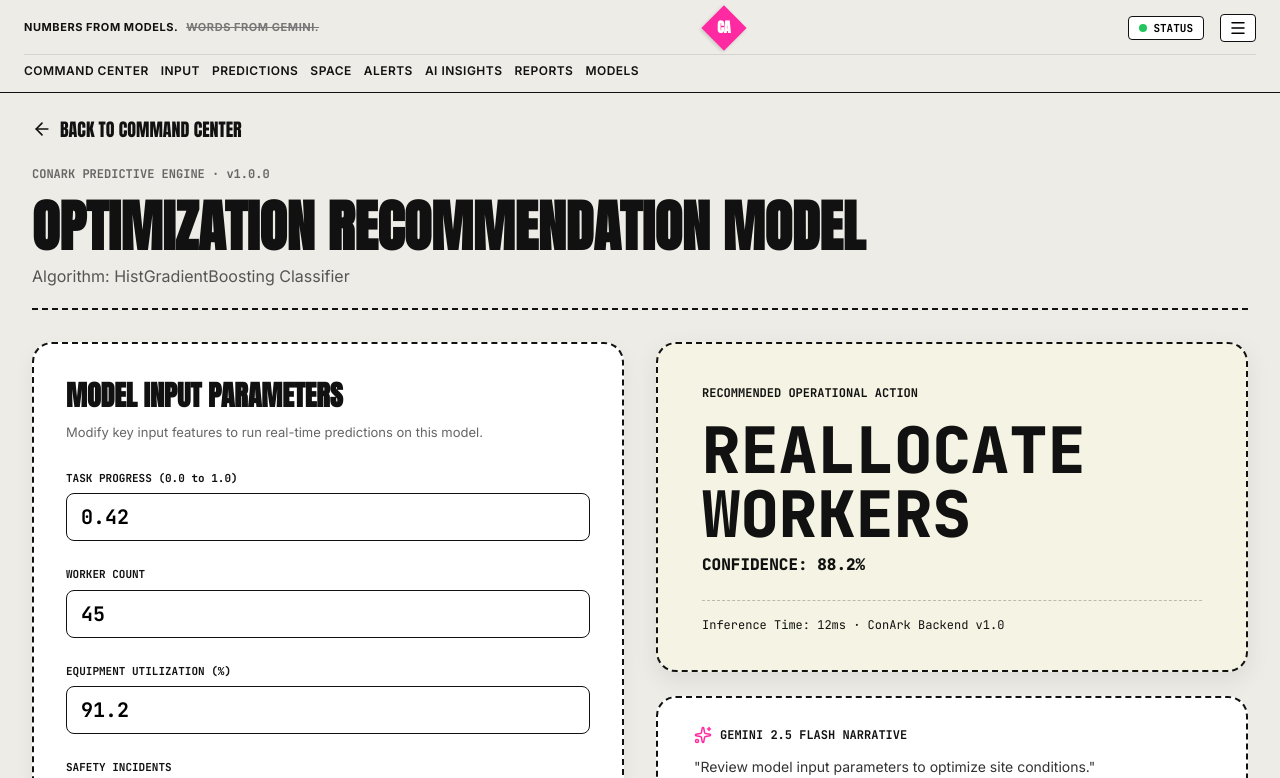
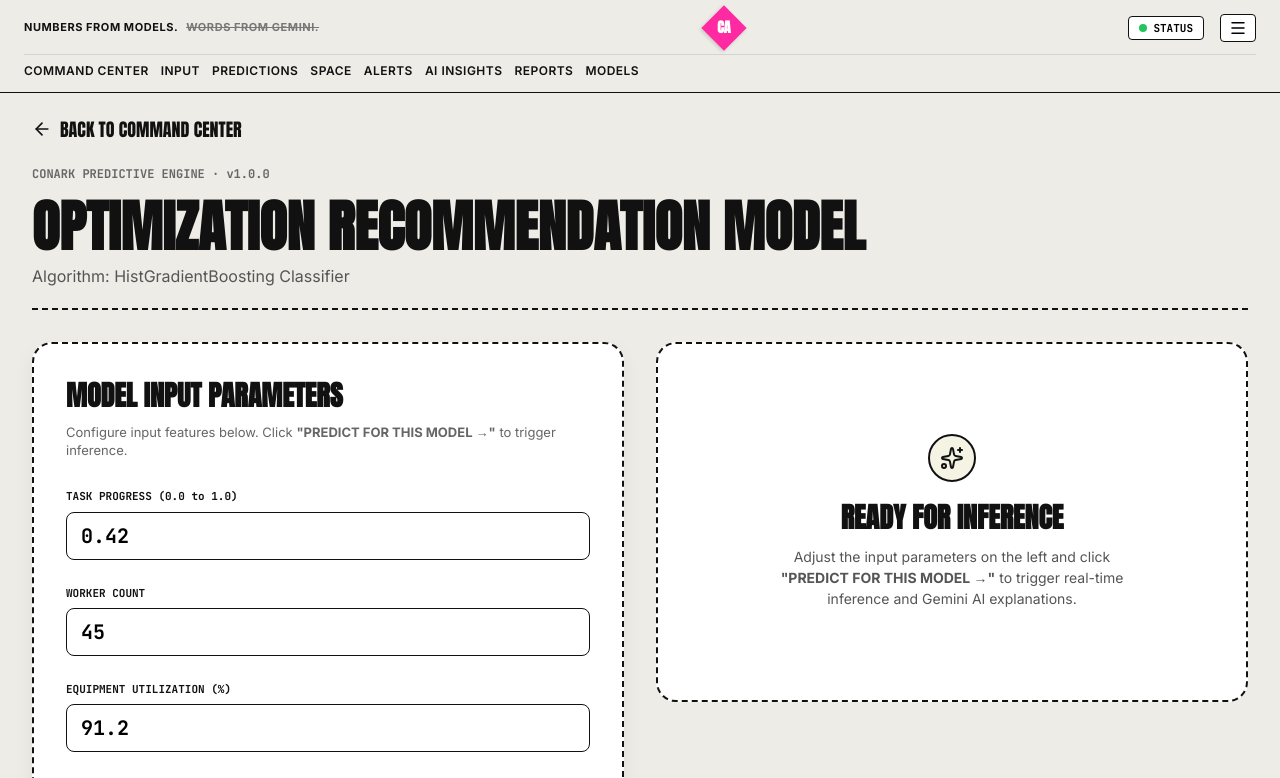
Before and after one commit to shubham392007-sketch/ConArk_Systems, a React (Vite) app in the folder frontend/: page /model/optimization in a window 1280 px wide. Shown: the top 778 px of the page. Built offline with nearby package versions, Linux system fonts and the light colour scheme; no server answers.

Commit message:
fix: disable auto-prediction on model detail page load; trigger prediction and tailored Gemini 2.5 Flash explanations strictly on button click

```diff
--- a/frontend/src/pages/ModelDetailPage.tsx
+++ b/frontend/src/pages/ModelDetailPage.tsx
@@ -1,4 +1,4 @@
-import React, { useState, useEffect } from 'react';
+import React, { useState } from 'react';
 import { useParams, Link } from 'react-router-dom';
 import { ArrowLeft, Sparkles } from 'lucide-react';
 import { analyzeProjectIntelligence } from '../services/api';
@@ -7,6 +7,7 @@
 export const ModelDetailPage: React.FC = () => {
   const { modelId } = useParams<{ modelId: string }>();
   const [loading, setLoading] = useState(false);
+  const [hasPredicted, setHasPredicted] = useState(false);
   const [result, setResult] = useState<any>(null);
 
   const [inputs, setInputs] = useState<OperationalInputs>({
@@ -33,7 +34,7 @@
           version: 'v1.0.0',
           color: '#FFFFFF',
           outputLabel: 'PREDICTED PERFORMANCE CLASS',
-          fields: ['task_progress', 'worker_count', 'equipment_utilization_rate']
+          explanationKey: 'performance_explanation'
         };
       case 'risk':
         return {
@@ -42,7 +43,7 @@
           version: 'v1.0.0',
           color: '#4FC3F7',
           outputLabel: 'PREDICTED OPERATIONAL RISK SCORE',
-          fields: ['safety_incidents', 'vibration_level', 'temperature']
+          explanationKey: 'risk_explanation'
         };
       case 'cost':
         return {
@@ -51,7 +52,7 @@
           version: 'v1.0.0',
           color: '#E4FF5B',
           outputLabel: 'PREDICTED COST DEVIATION',
-          fields: ['material_usage', 'energy_consumption', 'worker_count']
+          explanationKey: 'cost_explanation'
         };
       case 'time':
         return {
@@ -60,7 +61,7 @@
           version: 'v1.0.0',
           color: '#7CFFA6',
           outputLabel: 'PREDICTED TIME DEVIATION (DAYS)',
-          fields: ['task_progress', 'machinery_status', 'material_shortage_alert']
+          explanationKey: 'schedule_explanation'
         };
       case 'optimization':
       default:
@@ -70,32 +71,37 @@
           version: 'v1.0.0',
           color: '#F5F3E3',
           outputLabel: 'RECOMMENDED OPERATIONAL ACTION',
-          fields: ['equipment_utilization_rate', 'worker_count', 'task_progress']
+          explanationKey: 'optimization_explanation'
         };
     }
   };
 
   const config = getModelConfig(modelId);
 
+  // Manual Trigger ONLY — No automatic execution on load!
   const runPrediction = async () => {
     setLoading(true);
     try {
       const data = await analyzeProjectIntelligence(inputs);
       setResult(data);
+      setHasPredicted(true);
     } catch (e) {
       console.error(e);
+      alert('Failed to execute prediction: ' + e);
     } finally {
       setLoading(false);
     }
   };
 
-  useEffect(() => {
-    runPrediction();
-  }, [modelId]);
+  const getGeminiExplanation = () => {
+    if (!result?.gemini_report?.report) return null;
+    const report = result.gemini_report.report;
+    return report[config.explanationKey] || report.executive_summary || "Gemini analysis generated based on updated model inputs.";
+  };
 
   return (
     <div style={{ maxWidth: '1650px', margin: '0 auto', padding: '24px 32px 64px 32px' }}>
-      {/* Back Button */}
+      {/* Back Navigation Link */}
       <Link
         to="/"
         style={{
@@ -134,7 +140,7 @@
             MODEL INPUT PARAMETERS
           </h2>
           <p style={{ fontSize: '13px', color: '#666666', fontFamily: 'Inter, sans-serif', marginBottom: '24px' }}>
-            Modify key input features to run real-time predictions on this model.
+            Configure input features below. Click <strong>"PREDICT FOR THIS MODEL →"</strong> to trigger inference.
           </p>
 
           <div style={{ display: 'flex', flexDirection: 'column', gap: '20px' }}>
@@ -220,7 +226,7 @@
               />
             </div>
 
-            {/* PREDICT BUTTON */}
+            {/* PREDICT BUTTON — MANUAL TRIGGER */}
             <button
               onClick={runPrediction}
               disabled={loading}
@@ -237,7 +243,7 @@
                 letterSpacing: '0.04em'
               }}
             >
-              {loading ? 'RUNNING INFERENCE...' : 'PREDICT FOR THIS MODEL →'}
+              {loading ? 'RUNNING INFERENCE & GEMINI...' : 'PREDICT FOR THIS MODEL →'}
             </button>
           </div>
         </div>
@@ -245,7 +251,9 @@
         {/* Right Column: Model Output Card */}
         <div style={{ display: 'flex', flexDirection: 'column', gap: '24px' }}>
 
-          {/* Main Output Box in Model Signature Color */}
+          {hasPredicted ? (
+            <>
+              {/* Dynamic Prediction Display Box in Model Signature Color */}
               <div
                 style={{
                   backgroundColor: config.color,
@@ -259,7 +267,7 @@
                   {config.outputLabel}
                 </span>
 
-            {/* Dynamic Prediction Display */}
+                {/* Model Output Prediction */}
                 <div style={{ fontFamily: 'JetBrains Mono, monospace', fontSize: '64px', fontWeight: '800', color: '#111111', lineHeight: '1.0', margin: '16px 0 8px 0' }}>
                   {modelId === 'performance' && (result?.ml_results?.performance?.prediction || 'GOOD')}
                   {modelId === 'risk' && `${(result?.ml_results?.risk?.risk_score || 72).toFixed(0)}%`}
@@ -281,18 +289,47 @@
                 </div>
               </div>
 
-          {/* Gemini AI Context Explanation */}
+              {/* Gemini AI Tailored Narrative Explanation */}
               <div style={{ backgroundColor: '#FFFFFF', border: '2.5px dashed #111111', borderRadius: '20px', padding: '28px 36px' }}>
                 <div style={{ display: 'flex', alignItems: 'center', gap: '8px', marginBottom: '12px' }}>
                   <Sparkles size={18} color="#FF2AA1" />
                   <span style={{ fontFamily: 'JetBrains Mono, monospace', fontSize: '12px', fontWeight: 'bold' }}>
-                GEMINI 2.5 FLASH NARRATIVE
+                    GEMINI 2.5 FLASH {config.title} EXPLANATION
                   </span>
                 </div>
-            <p style={{ fontFamily: 'Inter, sans-serif', fontSize: '14px', color: '#333333', lineHeight: '1.6' }}>
-              "{result?.gemini_report?.report?.executive_summary || "Review model input parameters to optimize site conditions."}"
+                <p style={{ fontFamily: 'Inter, sans-serif', fontSize: '15px', color: '#111111', lineHeight: '1.6', fontWeight: '500' }}>
+                  "{getGeminiExplanation()}"
+                </p>
+                <div style={{ marginTop: '16px', fontSize: '11px', fontFamily: 'JetBrains Mono, monospace', color: '#666666' }}>
+                  Grounded in: {config.title} · ConArk Rules Engine
+                </div>
+              </div>
+            </>
+          ) : (
+            /* Standby State Before User Clicks Predict */
+            <div style={{
+              backgroundColor: '#FFFFFF',
+              border: '2.5px dashed #111111',
+              borderRadius: '20px',
+              padding: '48px 36px',
+              textAlign: 'center',
+              display: 'flex',
+              flexDirection: 'column',
+              alignItems: 'center',
+              justifyContent: 'center',
+              minHeight: '360px'
+            }}>
+              <div style={{ width: '48px', height: '48px', backgroundColor: config.color === '#FFFFFF' ? '#EDECE7' : config.color, borderRadius: '50%', display: 'flex', alignItems: 'center', justifyContent: 'center', border: '2px solid #111111', marginBottom: '16px' }}>
+                <Sparkles size={24} color="#111111" />
+              </div>
+              <h3 style={{ fontFamily: 'Anton, sans-serif', fontSize: '28px', color: '#111111', textTransform: 'uppercase', marginBottom: '8px' }}>
+                READY FOR INFERENCE
+              </h3>
+              <p style={{ fontFamily: 'Inter, sans-serif', fontSize: '14px', color: '#555555', maxWidth: '380px', lineHeight: '1.5' }}>
+                Adjust the input parameters on the left and click <strong>"PREDICT FOR THIS MODEL →"</strong> to trigger real-time inference and Gemini AI explanations.
               </p>
             </div>
+          )}
         </div>
       </div>
     </div>
```
Lines whose indentation alone changed are shown as unchanged.
